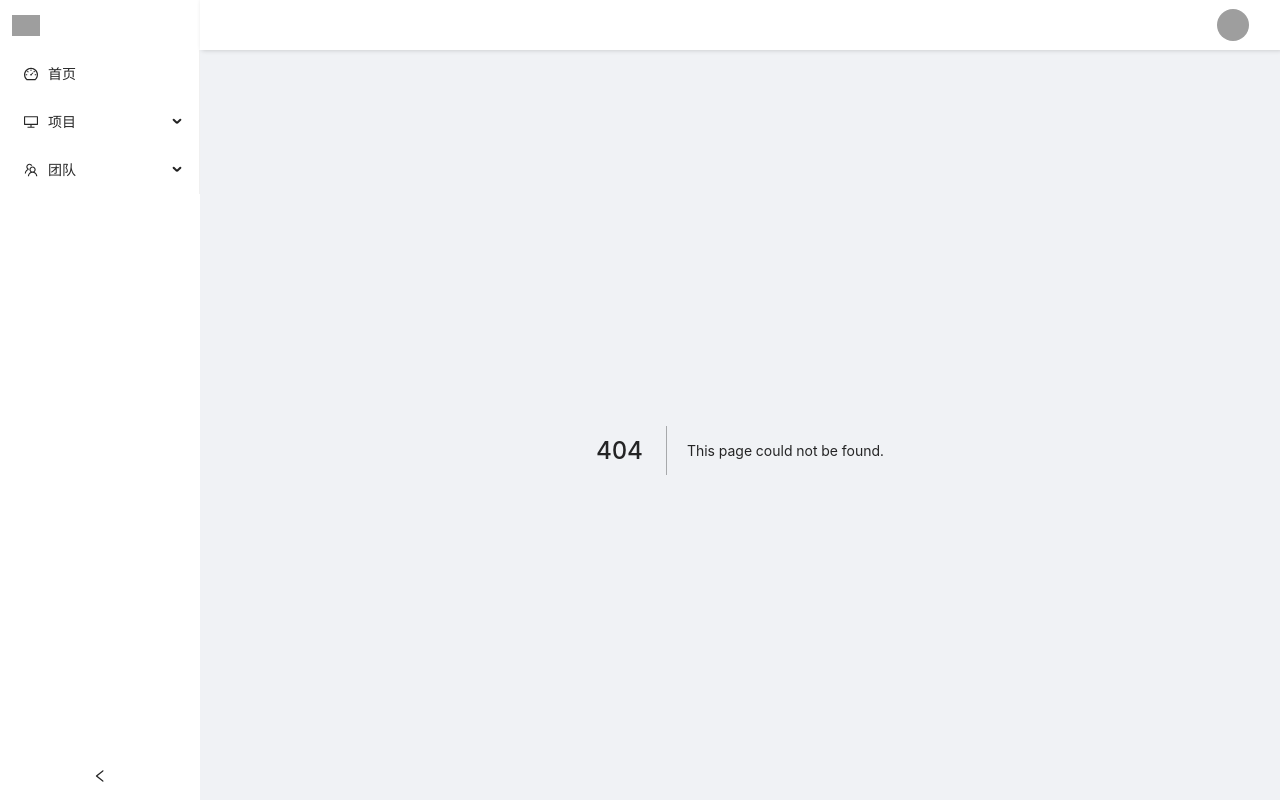
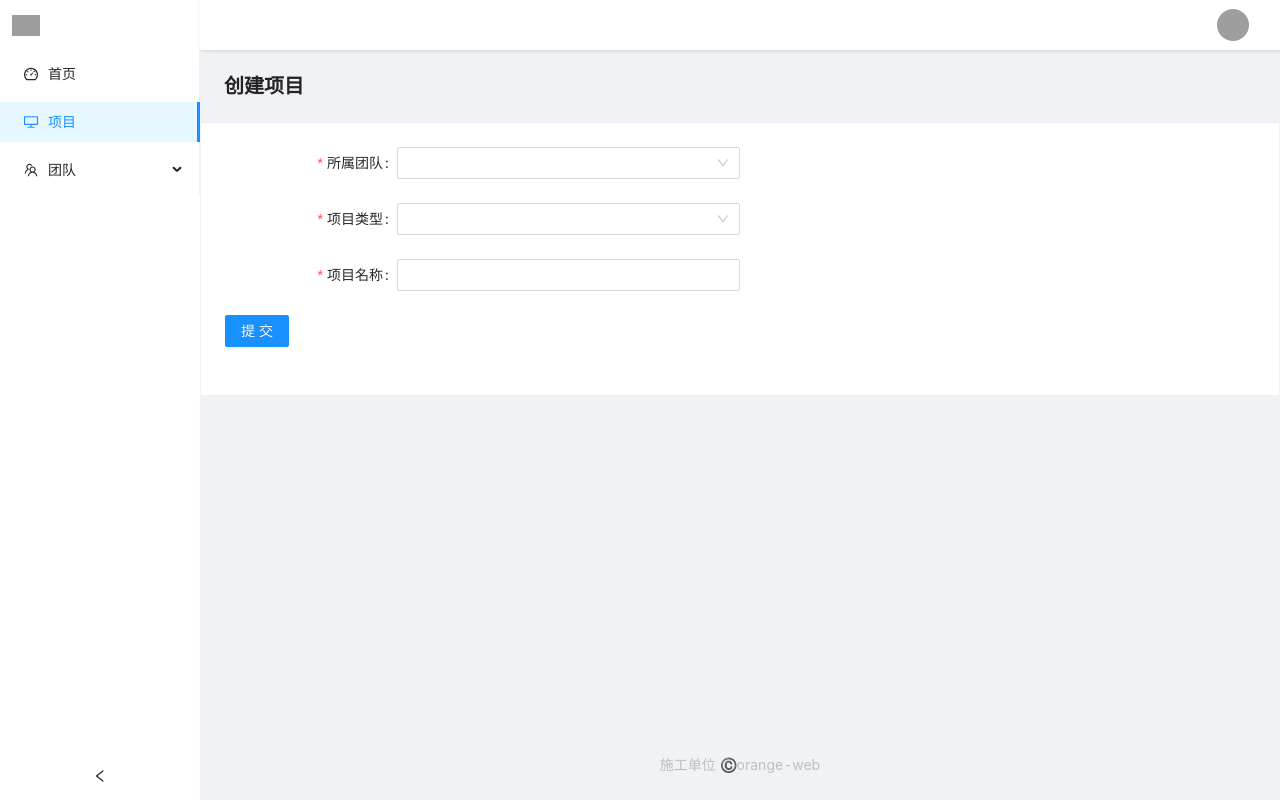
Before and after one commit to Youngsccc/SSR, a Next.js app: page /project/create/ProjectCreate in a window 1280 px wide. Before the commit this address had no page. Built offline with nearby package versions, Linux system fonts and the light colour scheme; grey boxes are pictures that could not be loaded.

Commit message:
feat(202208130817): 新建项目页面

```diff
--- a/components/Layout/components/SiderMenu/hooks/useMenuRouter.ts
+++ b/components/Layout/components/SiderMenu/hooks/useMenuRouter.ts
@@ -24,18 +24,22 @@ export const useMenuRouter: () => MenuRouter = () => {
   const { pathname, push } = useRouter();
 
   return useMemo(() => {
+    // 路由的形式：/一级路由/二级路由
+    const [firstRoute = '', secRoute = ''] = pathname.slice(1).split('/');
     let activeKeys: string[] = [];
     let openKeys: string[] = [];
     menuItems.forEach((menuInfo) => {
-      if (menuInfo?.key === pathname) {
-        activeKeys = [pathname];
-        openKeys = [pathname];
-      } else if (
-        menuInfo?.children &&
-        menuInfo.children.some((menu) => menu.key === pathname)
-      ) {
-        activeKeys = [pathname];
-        openKeys = [menuInfo?.key || pathname];
+      const { key, children } = menuInfo;
+      if (key.includes(firstRoute)) {
+        openKeys = [key];
+        activeKeys = [key];
+        const childrenInfo = children?.find((secMenuInfo) => {
+          const { key: secKey } = secMenuInfo;
+          return secKey?.includes(secRoute);
+        });
+        if (childrenInfo) {
+          activeKeys = [childrenInfo?.key];
+        }
       }
     });
 
--- a/components/Layout/components/SiderMenu/utils.tsx
+++ b/components/Layout/components/SiderMenu/utils.tsx
@@ -20,14 +20,8 @@ export const menuItems: MenuItem[] = [
   },
   {
     label: '项目',
-    key: '/',
+    key: '/project',
     icon: <DesktopOutlined />,
-    children: [
-      {
-        label: '项目',
-        key: '/project',
-      },
-    ],
   },
   {
     label: '团队',
--- /dev/null
+++ b/pages/project/create/ProjectCreate.tsx
@@ -0,0 +1,57 @@
+import { NextPage } from 'next';
+import { NextPageProps } from '@/types/common';
+import { PageHeader, Card, Form, Input, Select, Button } from 'antd';
+import { useCallback } from 'react';
+
+const ProjectCreate: NextPage<NextPageProps> = () => {
+  const onFinish = useCallback(() => {
+    console.log('Finish');
+  }, []);
+
+  const onFinishFailed = useCallback(() => {
+    console.log('ff');
+  }, []);
+
+  return (
+    <div>
+      <PageHeader title="创建项目" />
+      <Card>
+        <Form
+          name="basic"
+          labelCol={{ span: 4 }}
+          wrapperCol={{ span: 8 }}
+          onFinish={onFinish}
+          onFinishFailed={onFinishFailed}
+          autoComplete="off"
+        >
+          <Form.Item
+            label="所属团队"
+            name="team"
+            rules={[{ required: true, message: '请选择所属团队' }]}
+          >
+            <Select />
+          </Form.Item>
+          <Form.Item
+            label="项目类型"
+            name="type"
+            rules={[{ required: true, message: '请选择项目类型' }]}
+          >
+            <Select />
+          </Form.Item>
+          <Form.Item
+            label="项目名称"
+            name="name"
+            rules={[{ required: true, message: '请输入项目名称' }]}
+          >
+            <Input />
+          </Form.Item>
+          <Form.Item label="">
+            <Button type="primary">提交</Button>
+          </Form.Item>
+        </Form>
+      </Card>
+    </div>
+  );
+};
+
+export default ProjectCreate;
--- /dev/null
+++ b/pages/project/create/index.tsx
@@ -0,0 +1,5 @@
+import dynamic from 'next/dynamic';
+
+const ProjectCreate = dynamic(() => import('./ProjectCreate'));
+
+export default ProjectCreate;
--- /dev/null
+++ b/pages/project/index.module.scss
@@ -0,0 +1,9 @@
+@import "styles/common";
+
+.#{$prefix}-project-container {
+  padding: 12px;
+
+  .#{$prefix}-project-header {
+    background: #fff;
+  }
+}
```
Also changed, not shown: pages/project/Project.tsx (+28 -2 lines), pages/project/constant.ts (added, +12 -0 lines).
